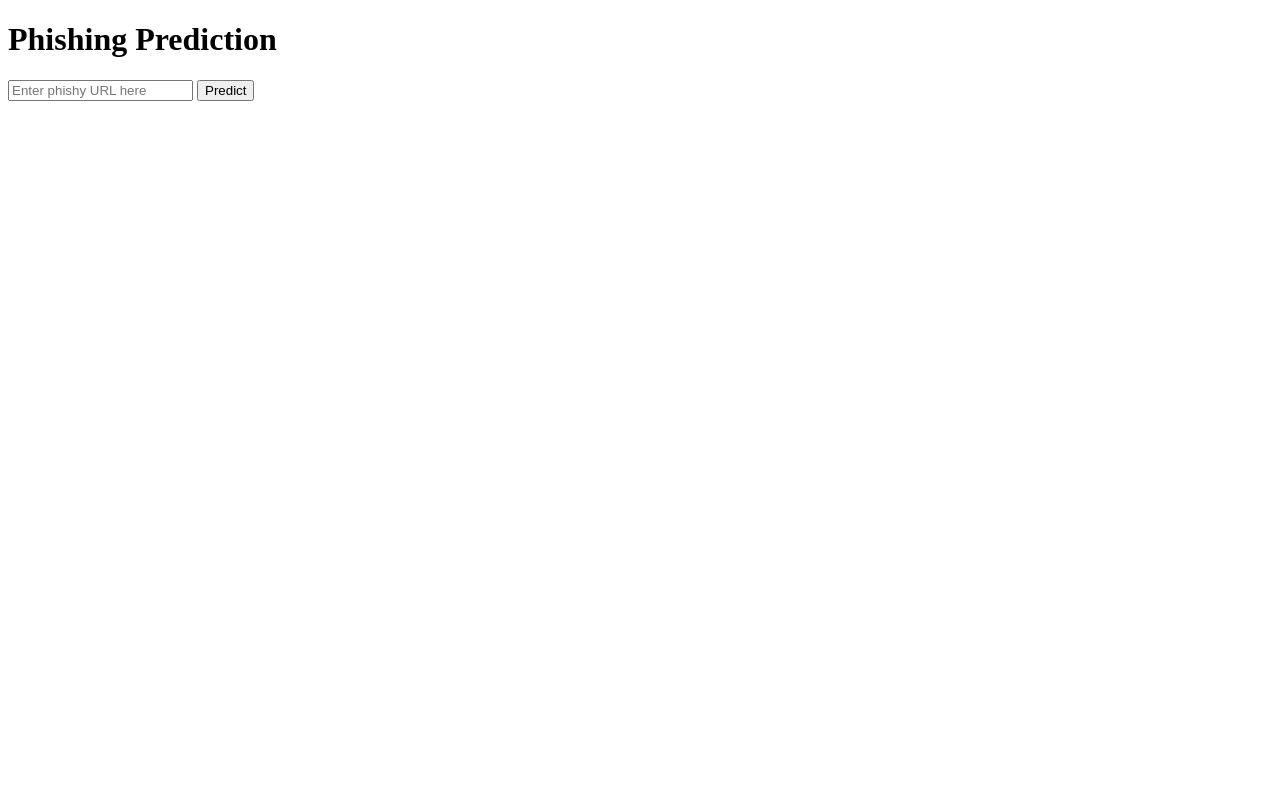
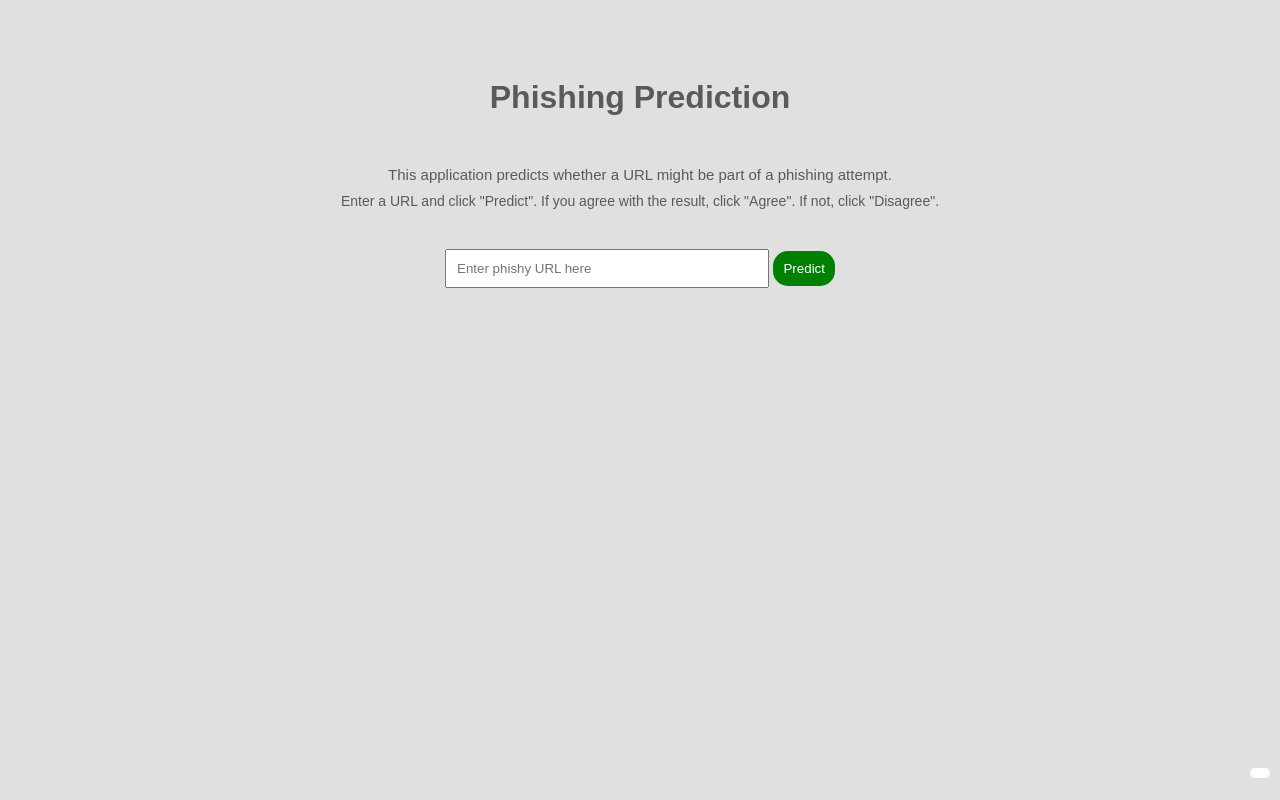
Before and after one commit to remla24-team7/app, a plain HTML site: page src/frontend/index.html in a window 1280 px wide. Drawn offline with Linux system fonts and the light colour scheme; no server answers.

Commit message:
Add css styling and updated release pipeline to handle new version

```diff
--- a/src/frontend/index.html
+++ b/src/frontend/index.html
@@ -4,9 +4,66 @@
     <meta charset="UTF-8" />
     <meta name="viewport" content="width=device-width, initial-scale=1.0" />
     <title>Phishing Prediction</title>
+    <style>
+        body {
+            font-family: Arial, sans-serif;
+            background-color: #E0E0E0;
+            color: #d8e1e6;
+            text-align: center;
+            padding: 50px;
+        }
+        h1 {
+            color: #5a5a5a;
+        }
+        input[type="text"] {
+            padding: 10px;
+            width: 300px;
+            margin-top: 20px;
+        }
+        button {
+            padding: 10px 10px;
+            margin-top: 20px;
+            background-color: green;
+            color: #ffffff;
+            border: none;
+            border-radius: 15px;
+            cursor: pointer;
+            transition: background-color 0.3s;
+        }
+        button:hover {
+            background-color: darkgreen;
+        }
+        #description {
+            margin-top: 50px;
+            font-size: 15px;
+            color: #5a5a5a;
+        }
+        #instructions {
+            font-size: 14px;
+            color: #5a5a5a;
+            margin-top: 10px;
+            margin-bottom: 20px;
+        }
+        #version {
+            position: fixed;
+            right: 10px;
+            bottom: 10px;
+            background-color: 	#ffffff;
+            padding: 5px 10px;
+            border-radius: 5px;
+            font-size: 12px;
+            color: #000000;
+        }
+    </style>
   </head>
   <body>
     <h1>Phishing Prediction</h1>
+    <div id="description">
+        This application predicts whether a URL might be part of a phishing attempt.
+    </div>
+    <div id="instructions">
+        Enter a URL and click "Predict". If you agree with the result, click "Agree". If not, click "Disagree".
+    </div>
     <p id="version"></p>
     <input type="text" name="input" placeholder="Enter phishy URL here" />
     <button type="submit" id="predict-button">Predict</button>
```
Also changed, not shown: 2 other files.
